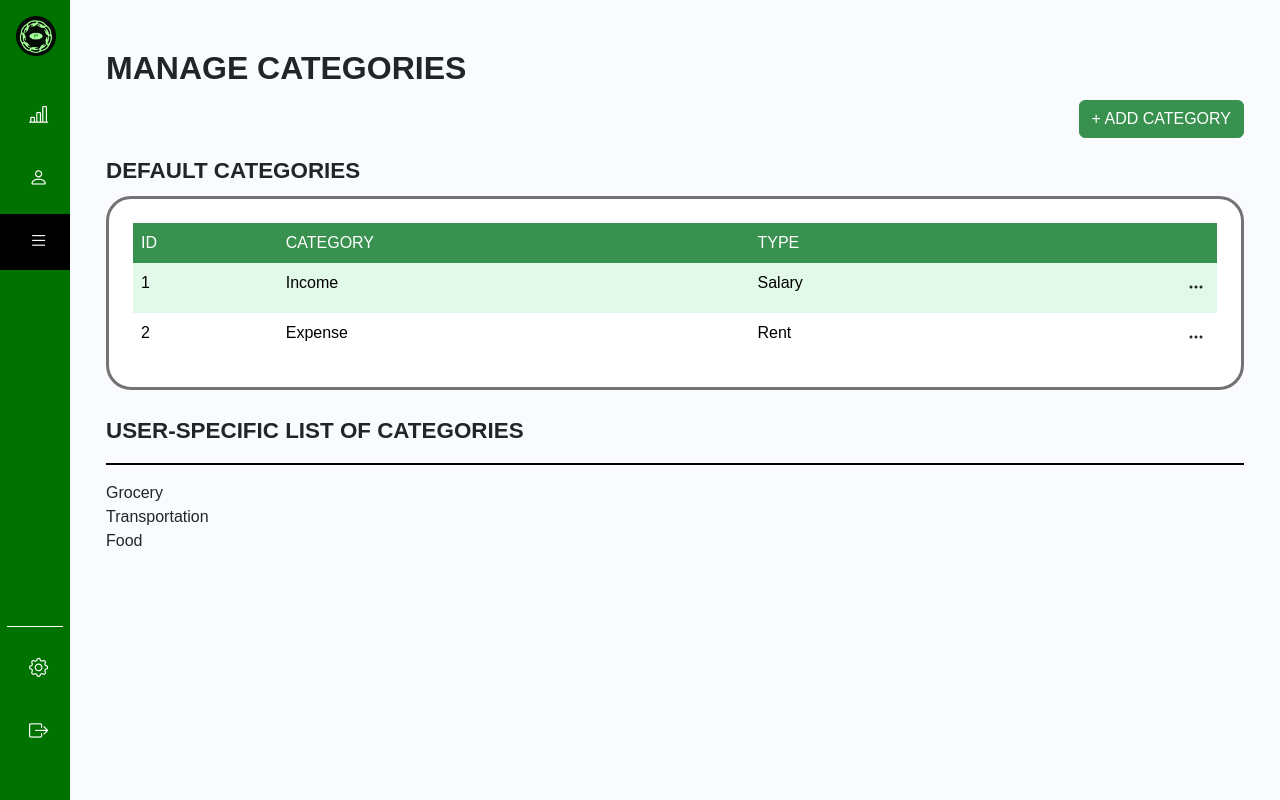
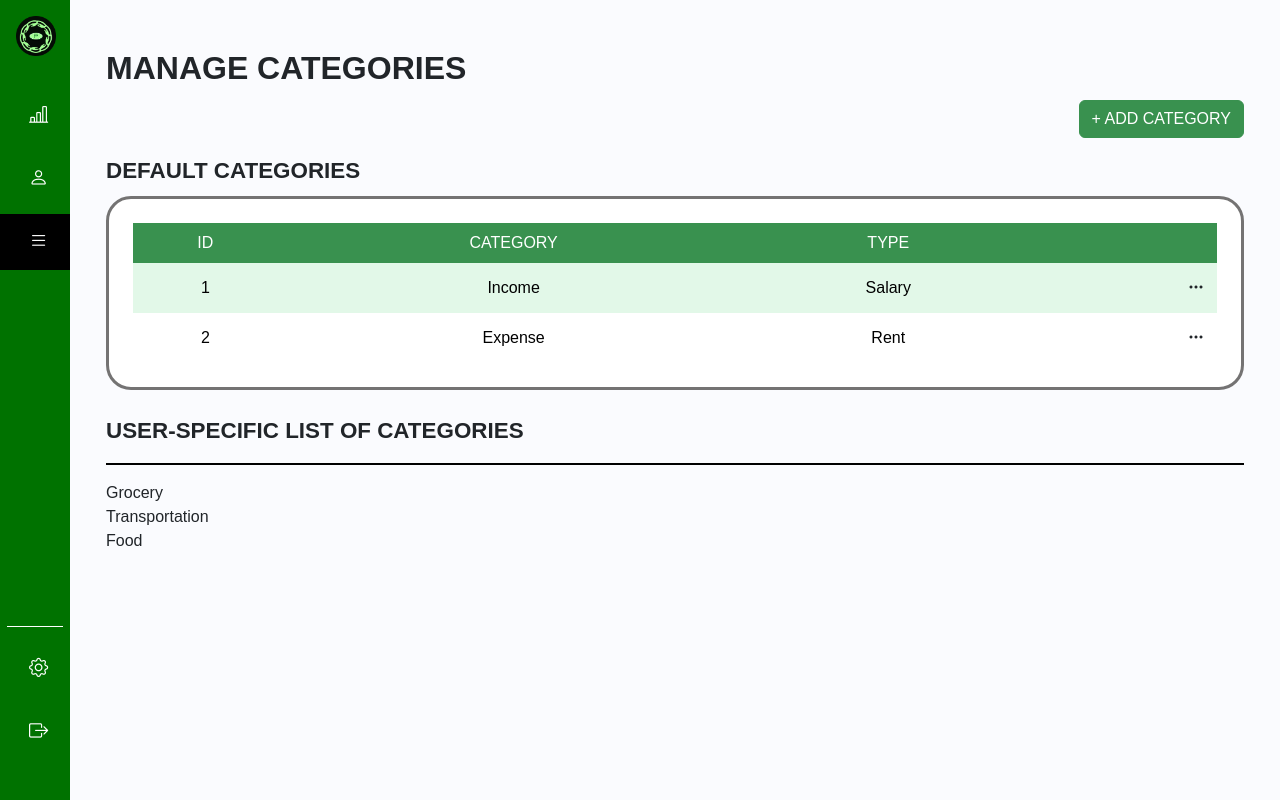
Before and after one commit to FINTALIX/PesoBuddy.com, a PHP site: page /admin/categories.php in a window 1280 px wide. Run offline with PHP 8.4, Linux system fonts and the light colour scheme; some web fonts are replaced.

Commit message:
[FE] Admin | Manage Categories Page | Updated Table

```diff
--- a/admin/categories.php
+++ b/admin/categories.php
@@ -124,7 +124,7 @@
                             <div class="row">
                                 <div class="table-responsive">
                                     <table class="table table-striped table-borderless m-0">
-                                        <thead class="align-middle">
+                                        <thead class="text-center align-middle">
                                             <tr>
                                                 <th scope="col">ID</th>
                                                 <th scope="col">CATEGORY</th>
@@ -134,7 +134,7 @@
                                         </thead>
                                         <tbody>
                                             <!-- Category Row -->
-                                            <tr>
+                                            <tr class="text-center align-middle">
                                                 <td scope="row">1</td>
                                                 <td>Income</td>
                                                 <td>Salary</td>
@@ -168,7 +168,7 @@
                                             </tr>
 
                                             <!-- Category Row -->
-                                            <tr>
+                                            <tr class="text-center align-middle">
                                                 <td scope="row">2</td>
                                                 <td>Expense</td>
                                                 <td>Rent</td>
```
